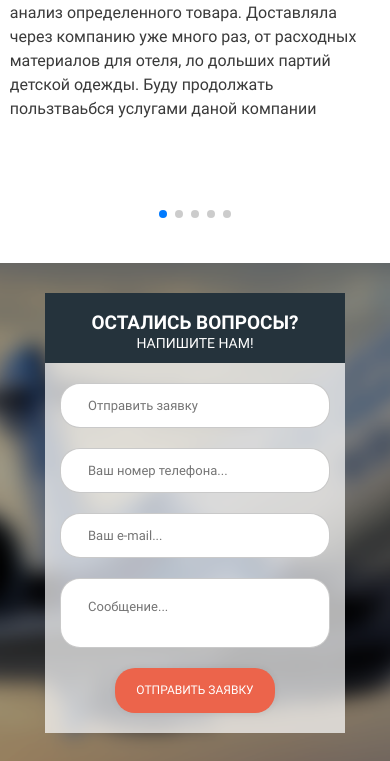
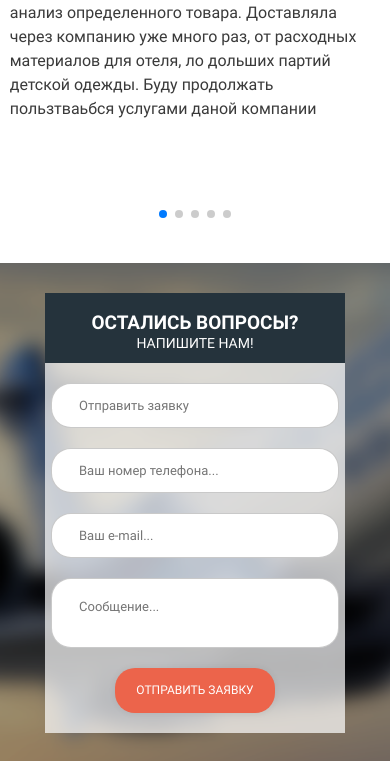
Before and after one commit to genyk1p/global_opt, a website: page src/index.html in a window 390 px wide. Shown: the part 8990-9751 px from the top of the page. Drawn offline with nearby package versions, Linux system fonts and the light colour scheme; files that its build step writes are made by us from their sources; grey boxes are pictures that could not be loaded.

Commit message:
fixed bug with form

```diff
--- a/src/sass/blocks/_media.sass
+++ b/src/sass/blocks/_media.sass
@@ -178,6 +178,8 @@
     .question
         &__form
             width: 300px
+            grid-template-columns: 1px repeat(3, 1fr) 1px
+            grid-template-rows: 70px repeat(3, 45px) 70px 45px
     .footer
         &__info
             width:320px
```
